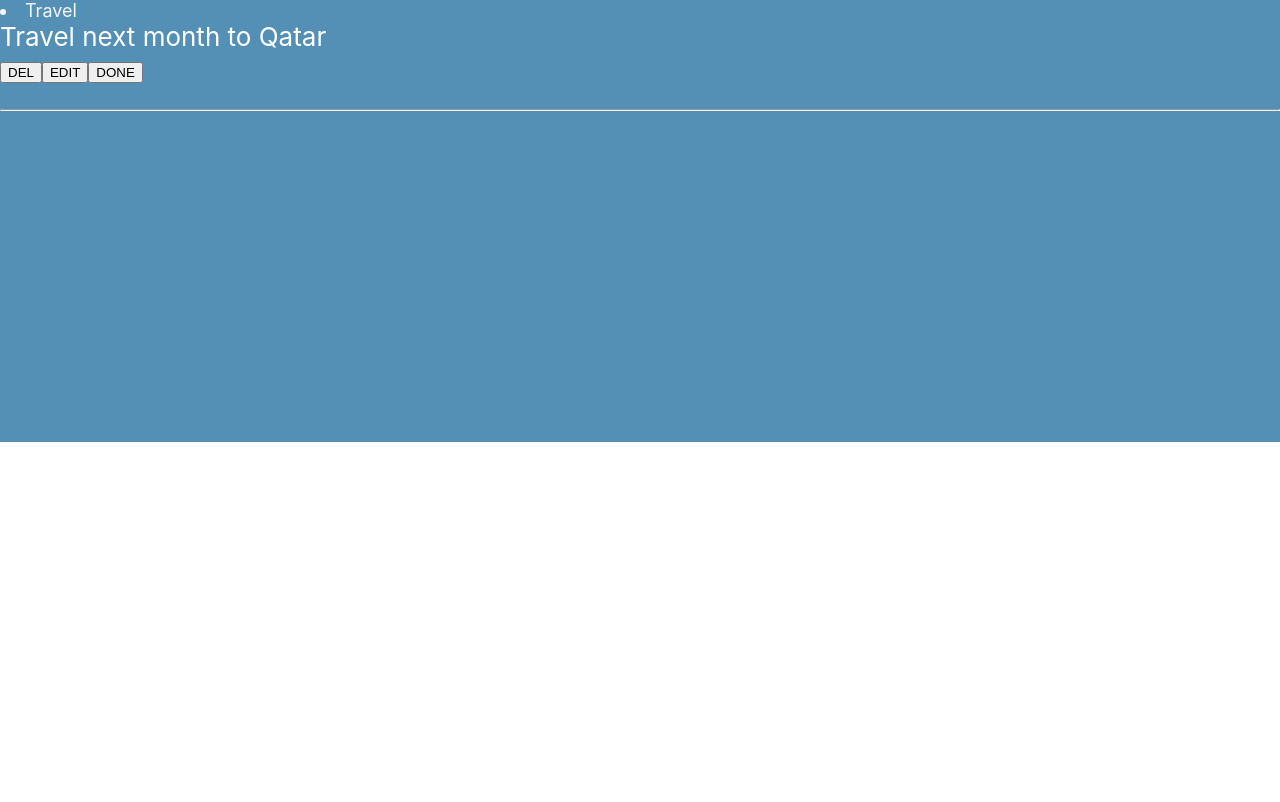
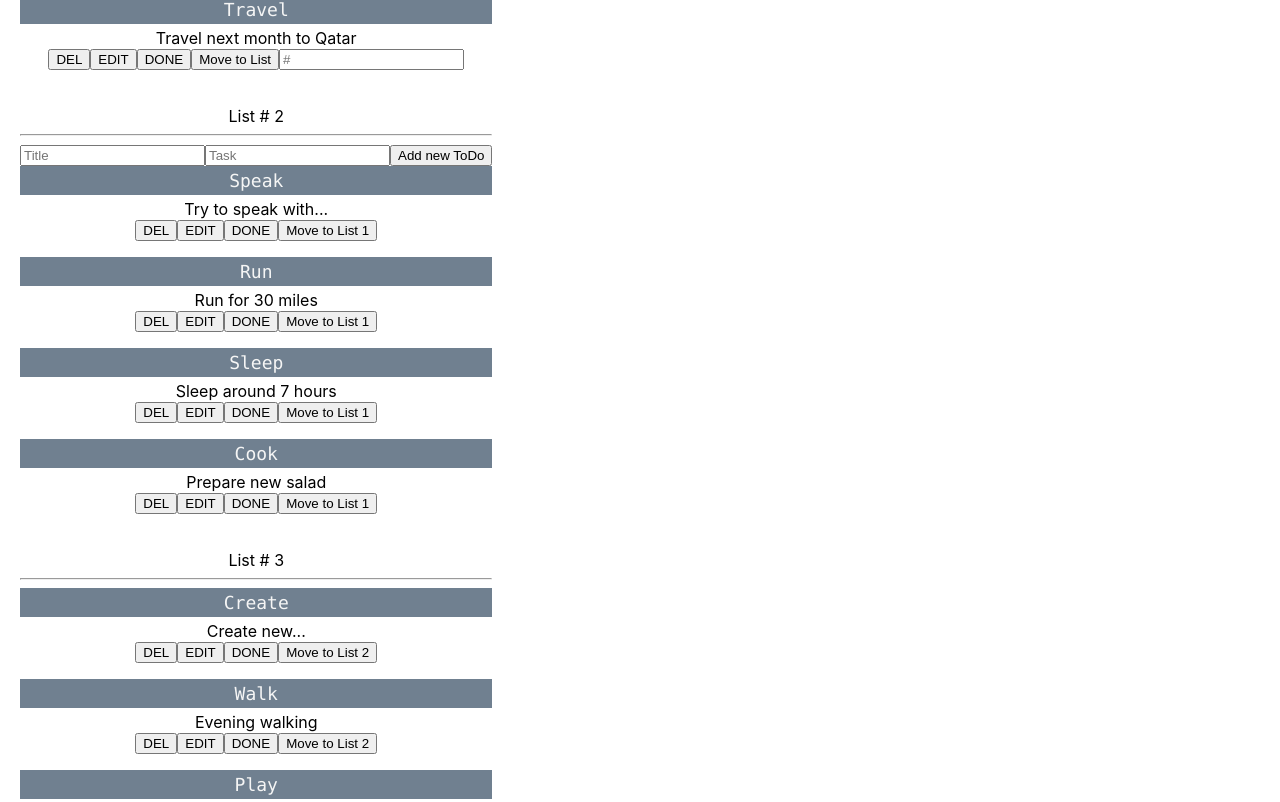
Before and after one commit to igorMokhovyk/todo_small_app, a React (Create React App) app: page / in a window 1280 px wide. Shown: the part 358-1160 px from the top of the page. Before the commit the page ends 800 px from the top, so only its background shows below. Built offline with nearby package versions, Linux system fonts and the light colour scheme.

Commit message:
fixed bugs

```diff
--- a/package.json
+++ b/package.json
@@ -7,6 +7,7 @@
     "@testing-library/react": "^9.5.0",
     "@testing-library/user-event": "^7.2.1",
     "axios": "^0.20.0",
+    "bootstrap": "^4.5.2",
     "react": "^16.13.1",
     "react-dom": "^16.13.1",
     "react-scripts": "3.4.3"
--- a/src/App.css
+++ b/src/App.css
@@ -1,19 +1,24 @@
 .App {
-  text-align: left;
+  text-align: center;
+  display: inline-block;
+  padding: 20px;
 }
 
-.App-header {
-  background-color: #5490b6;
-  min-height: 100vh;
-  display: block;
-  flex-direction: row;
-  align-items: flex-start;
-  justify-content: center;
-  font-size: calc(10px + 2vmin);
-  color: white;
+
+
+.title1 {
+  font-family: Menlo;
+  display: grid;
+  font-size: large;
+  color: whitesmoke;
+  border: black 3px;
+  margin-bottom: 4px;
+  padding: 4px;
+  size: 100px;
+  background-color: slategray;
+  height: border-box;
 }
 
-.title1 {
-  font-size: large;
-  color: whitesmoke;
+.list1 {
+  border: orange 3px;
 }
--- a/src/App.js
+++ b/src/App.js
@@ -3,8 +3,17 @@ import './App.css';
 import TodoList from "./TodoList";
 import TodoInput from "./TodoInput";
 import axios from 'axios';
+import TodoList2 from "./TodoList2";
+import TodoInput2 from "./TodoInput2";
+import TodoList3 from "./TodoList3";
+
 
 function App() {
+
+const list3 = [ {id: 9, title: 'Create', task: 'Create new...', progress: false},
+    {id: 10, title: 'Walk', task: 'Evening walking', progress: false},
+    {id: 11, title: 'Play', task: 'Play new game', progress: false},
+    {id: 12, title: 'Fight', task: 'Fight with a new master', progress: false}]
 
     const [todoList, setTodoList] = useState([
         {id: 1, title: 'Read', task: 'Read new book about war', progress: false},
@@ -13,6 +22,28 @@ function App() {
         {id: 4, title: 'Travel', task: 'Travel next month to Qatar', progress: false}
     ]);
 
+    const [todoList2, setTodoList2] = useState([
+        {id: 5, title: 'Speak', task: 'Try to speak with...', progress: false},
+        {id: 6, title: 'Run', task: 'Run for 30 miles', progress: false},
+        {id: 7, title: 'Sleep', task: 'Sleep around 7 hours', progress: false},
+        {id: 8, title: 'Cook', task: 'Prepare new salad', progress: false}
+    ]);
+
+    const [todoList3, setTodoList3] = useState(list3);
+
+    const [todoList4, setTodoList4] = useState([
+        {id: 13, title: 'Grocery', task: 'Buy some bread...', progress: false},
+        {id: 14, title: 'Call', task: 'Call mom', progress: false},
+        {id: 15, title: 'Meeting', task: 'Meet old friends', progress: false},
+        {id: 16, title: 'Love', task: 'Fall in love', progress: false}
+    ]);
+
+
+    const listOfList = [['todoList', 'setTodoList'], ['todoList2', 'setTodoList2'],
+        ['todoList3', 'setTodoList3'], ['todoList4', 'setTodoList4']];
+
+    const listOfList2 = [[todoList, setTodoList], [todoList2, setTodoList2],
+        [todoList3, setTodoList3], [todoList4, setTodoList4]];
 
     //const [todoList, setTodoList] = useState([]);
 
@@ -67,6 +98,38 @@ function App() {
     }
 
 
+    const addButton2 = (titleInput, taskInput) => {
+        const newAdd = {
+            id: Math.random(),
+            title: titleInput,
+            task: taskInput,
+            progress: false
+        }
+        setTodoList2([...todoList2, newAdd])
+    }
+
+    const addButton3 = (titleInput, taskInput) => {
+        const newAdd = {
+            id: Math.random(),
+            title: titleInput,
+            task: taskInput,
+            progress: false
+        }
+        setTodoList3([...todoList3, newAdd])
+    }
+
+
+    const addButton4 = (titleInput, taskInput) => {
+        const newAdd = {
+            id: Math.random(),
+            title: titleInput,
+            task: taskInput,
+            progress: false
+        }
+        setTodoList4([...todoList4, newAdd])
+    }
+
+
     const editAddButton = (id, task) => {
         const newArr = todoList.map(el => {
             if (el.id === id) {
@@ -78,6 +141,17 @@ function App() {
     }
 
 
+    const editAddButton2 = (id, task) => {
+        const newArr = todoList2.map(el => {
+            if (el.id === id) {
+                return {...el, task: task}
+            }
+            return el;
+        })
+        setTodoList2(newArr)
+    }
+
+
     const deleteButton = (id) => {
         const deleteTask = todoList.filter(el => el.id !== id);
         // const deleteForTrash = todoList.filter(el => el.id === id)
@@ -85,17 +159,94 @@ function App() {
         setTodoList(deleteTask)
     }
 
+    const deleteButton2 = (id) => {
+        const deleteTask = todoList2.filter(el => el.id !== id);
+        // const deleteForTrash = todoList.filter(el => el.id === id)
+        // setTrash(deleteForTrash)
+        setTodoList2(deleteTask)
+    }
+
+
+    // const moveToOtherList = (id) => {
+    //     const item = todoList.find(el => el.id === id)
+    //     setTodoList2([...todoList2, item]);
+    //
+    //     setTodoList(
+    //         todoList.filter(el => el.id !== id)
+    //     )
+    // }
+    //
+    // const moveToOtherList2 = (id) => {
+    //     const item = todoList2.find(el => el.id === id)
+    //     setTodoList([...todoList, item]);
+    //
+    //     setTodoList2(
+    //         todoList2.filter(el => el.id !== id)
+    //     )
+    // }
+
+
+    const mover = (number, id, list, setList) => {
+        const listFrom = list;
+        const listFromSet = setList;
+
+        console.log(number, id, list, setList)
+
+        const item = listFrom.find(el => el.id === id)
+        for(let el of listOfList) {
+            for (let i = 0; i < el.length; i++) {
+                if (el[i][el[0].length-1] === number) {
+                    `list${number}`.push(item)
+                    console.log(listOfList2, "element")
+                }
+            }
+        }
+
+        //setTodoList3([...todoList3, item]);
+        listFromSet(
+            listFrom.filter(el => el.id !== id)
+        )
+    }
+
 
     return (
-        <div className="App">
-            <header className="App-header">
-                <TodoInput addButton={addButton}/>
-                {todoList.map(el => <TodoList editAddButton={editAddButton}
-                                              deleteButton={deleteButton}
-                                              el={el} key={el.id}/>)}
-                <hr/>
-                <p/>
-            </header>
+        <div className="App ">
+
+            List # 1
+            <hr/>
+            <TodoInput addButton={addButton}/>
+            {todoList.map(el => <TodoList
+                setList={setTodoList}
+                list={todoList}
+                mover={mover}
+                editAddButton={editAddButton}
+                deleteButton={deleteButton}
+                el={el} key={el.id}/>)}
+            <br/>
+
+
+            List # 2
+            <hr/>
+            <TodoInput2 addButton={addButton2}/>
+            {todoList2.map(el => <TodoList2
+                list={todoList2}
+                mover={mover}
+                editAddButton={editAddButton2}
+                deleteButton={deleteButton2}
+                el={el} key={el.id}/>)}
+            <br/>
+
+            List # 3
+            <hr/>
+
+            {todoList3.map(el => <TodoList3
+                list={todoList3}
+                mover={mover}
+                editAddButton={editAddButton2}
+                deleteButton={deleteButton2}
+                el={el} key={el.id}/>)}
+            <br/>
+
         </div>
     );
 }
--- /dev/null
+++ b/src/TodoInput2.jsx
@@ -0,0 +1,30 @@
+import React, {useState} from "react";
+
+function TodoInput2 (props) {
+
+
+    const [titleInput2, setTitleInput2] = useState('');
+    const [taskInput2, setTaskInput2] = useState('');
+
+
+    const addButton = () => {
+        props.addButton(titleInput2, taskInput2);
+        setTitleInput2('');
+        setTaskInput2('');
+    }
+
+
+    return (
+
+
+
+        <div>
+            <input placeholder='Title' type='text' value={titleInput2} onChange={(event) => setTitleInput2(event.target.value)}/>
+            <input placeholder='Task' type='text' value={taskInput2} onChange={(event) => setTaskInput2(event.target.value)}/>
+            <button onClick={addButton}>Add new ToDo</button>
+        </div>
+    )
+};
+
+
+export default TodoInput2;
--- a/src/TodoList.jsx
+++ b/src/TodoList.jsx
@@ -5,6 +5,7 @@ function TodoList(props) {
 
     const [editInput, setEditInput] = useState(false);
     const [editTaskInput, setEditTaskInput] = useState('');
+    const [numberOfList, setNumberOfList] = useState('');
 
 
     const editButtonAdd = () => {
@@ -13,10 +14,15 @@ function TodoList(props) {
         setEditInput(!editInput)
     }
 
+    const moveToList = () => {
+        props.mover(numberOfList, props.el.id, props.list, props.setList);
+        setNumberOfList('');
+    }
+
 
     return (
-        <div>
-            <li className='title1'>{props.el.title}</li>
+        <div className='border-dark'>
+            <li className='title1 list1'>{props.el.title}</li>
 
             <div>{props.el.task}</div>
 
@@ -33,6 +39,9 @@ function TodoList(props) {
             }
             {!editInput && <button onClick={() => setEditInput(!editInput)}>EDIT</button>}
             <button>DONE</button>
+            <button onClick={moveToList}>Move to List</button>
+            <input placeholder='#' type='text' value={numberOfList}
+                   onChange={(event) => setNumberOfList(event.target.value)}/>
             <p/>
         </div>
     )
--- /dev/null
+++ b/src/TodoList2.jsx
@@ -0,0 +1,40 @@
+import React, {useState} from "react";
+
+function TodoList2(props) {
+
+    const [editInput2, setEditInput2] = useState(false);
+    const [editTaskInput2, setEditTaskInput2] = useState('');
+
+    const editButtonAdd = () => {
+        props.editAddButton(props.el.id, editTaskInput2);
+        setEditTaskInput2('');
+        setEditInput2(!editInput2)
+    }
+
+
+    return (
+        <div>
+            <li className='title1'>{props.el.title}</li>
+
+            <div>{props.el.task}</div>
+
+            <button onClick={() => props.deleteButton(props.el.id)}>DEL</button>
+
+            {editInput2 &&
+
+            <>
+                <input placeholder='Task' value={editTaskInput2}
+                       onChange={(event) => setEditTaskInput2(event.target.value)}/>
+                {editInput2 && <button onClick={editButtonAdd}>Add</button>}
+            </>
+            }
+            {!editInput2 && <button onClick={() => setEditInput2(!editInput2)}>EDIT</button>}
+            <button>DONE</button>
+            <button onClick={() => props.mover2(props.el.id)}>Move to List 1</button>
+            <p/>
+        </div>
+    )
+};
+
+
+export default TodoList2;
--- /dev/null
+++ b/src/TodoList3.jsx
@@ -0,0 +1,43 @@
+import React, {useState} from "react";
+
+function TodoList3(props) {
+
+
+    const [editInput3, setEditInput3] = useState(false);
+    const [editTaskInput3, setEditTaskInput3] = useState('');
+
+
+    const editButtonAdd = () => {
+        props.editAddButton(props.el.id, editTaskInput3);
+        setEditTaskInput3('');
+        setEditInput3(!editInput3)
+    }
+
+
+    return (
+        <div className='border-dark'>
+            <li className='title1 list1'>{props.el.title}</li>
+
+            <div>{props.el.task}</div>
+
+            <button onClick={() => props.deleteButton(props.el.id)}>DEL</button>
+
+
+            {editInput3 &&
+
+            <>
+                <input placeholder='Task' value={editTaskInput3}
+                       onChange={(event) => setEditTaskInput3(event.target.value)}/>
+                {editInput3 && <button onClick={editButtonAdd}>Add</button>}
+            </>
+            }
+            {!editInput3 && <button onClick={() => setEditInput3(!editInput3)}>EDIT</button>}
+            <button>DONE</button>
+            <button onClick={() => props.mover1(props.el.id)}>Move to List 2</button>
+            <p/>
+        </div>
+    )
+};
+
+
+export default TodoList3;
```
Also changed, not shown: data.json (added, +19 -0 lines), src/TodoList4.jsx (added, +27 -0 lines), 1 other file (tests, documents, lock files or other folders).
